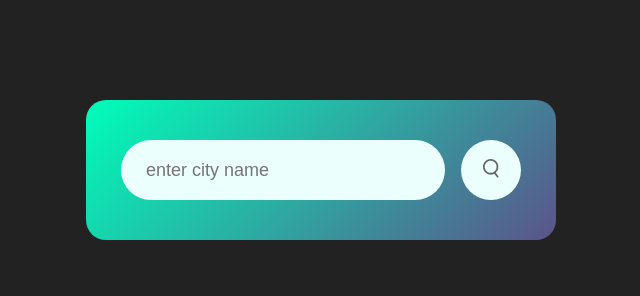
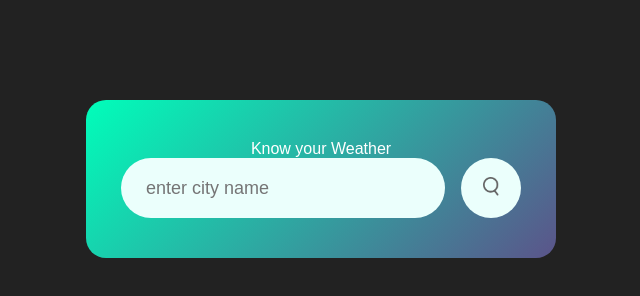
Before and after one commit to geethanjali-2/weatherapp, a plain HTML site: page index.html in a window 1280 px wide. Shown: the whole page, without its empty margins (319-959 px from the left). Drawn offline with Linux system fonts and the light colour scheme.

Commit message:
Update index.html

```diff
--- a/index.html
+++ b/index.html
@@ -10,6 +10,7 @@
 
 <body>
     <div class="card">
+        <p>Know your Weather</p>
         <div class="search">
             <input type="text" placeholder="enter city name" spellcheck="false">
             <button><img src="images/search.png"></button>
```
